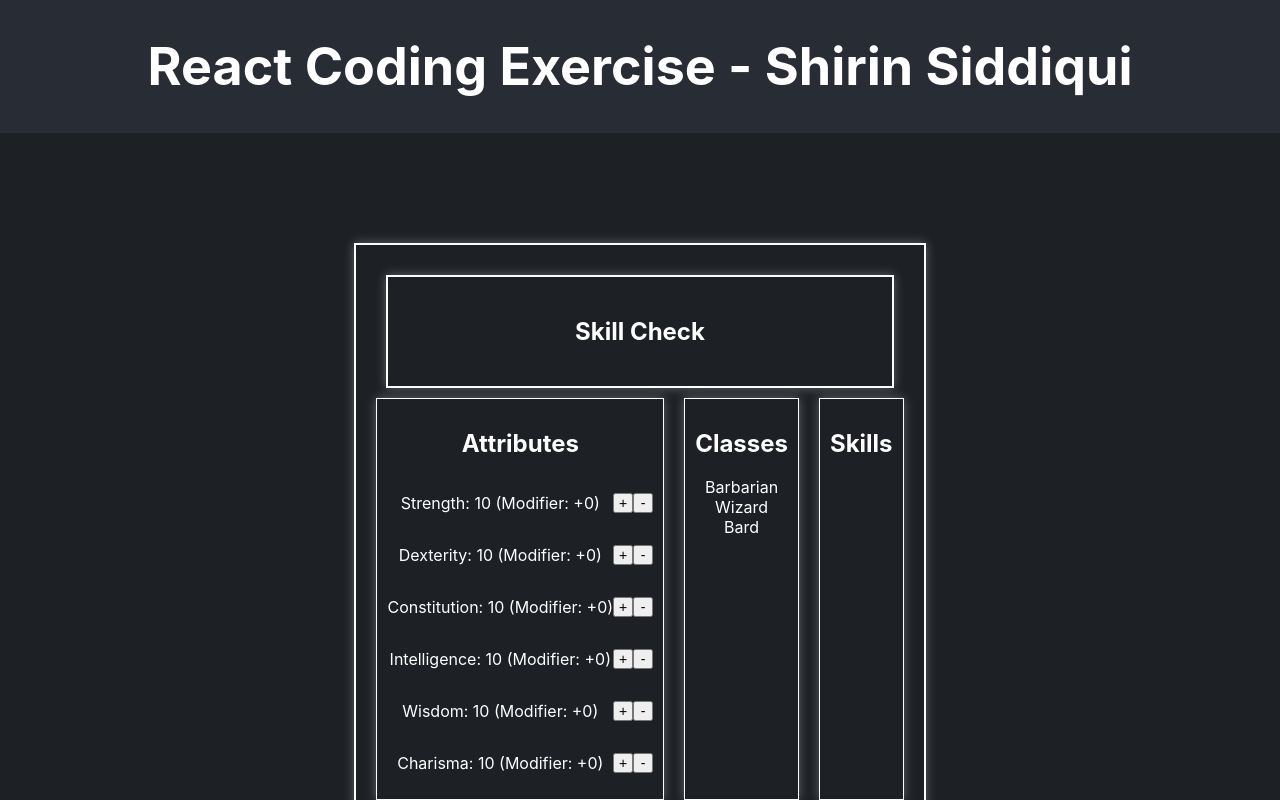
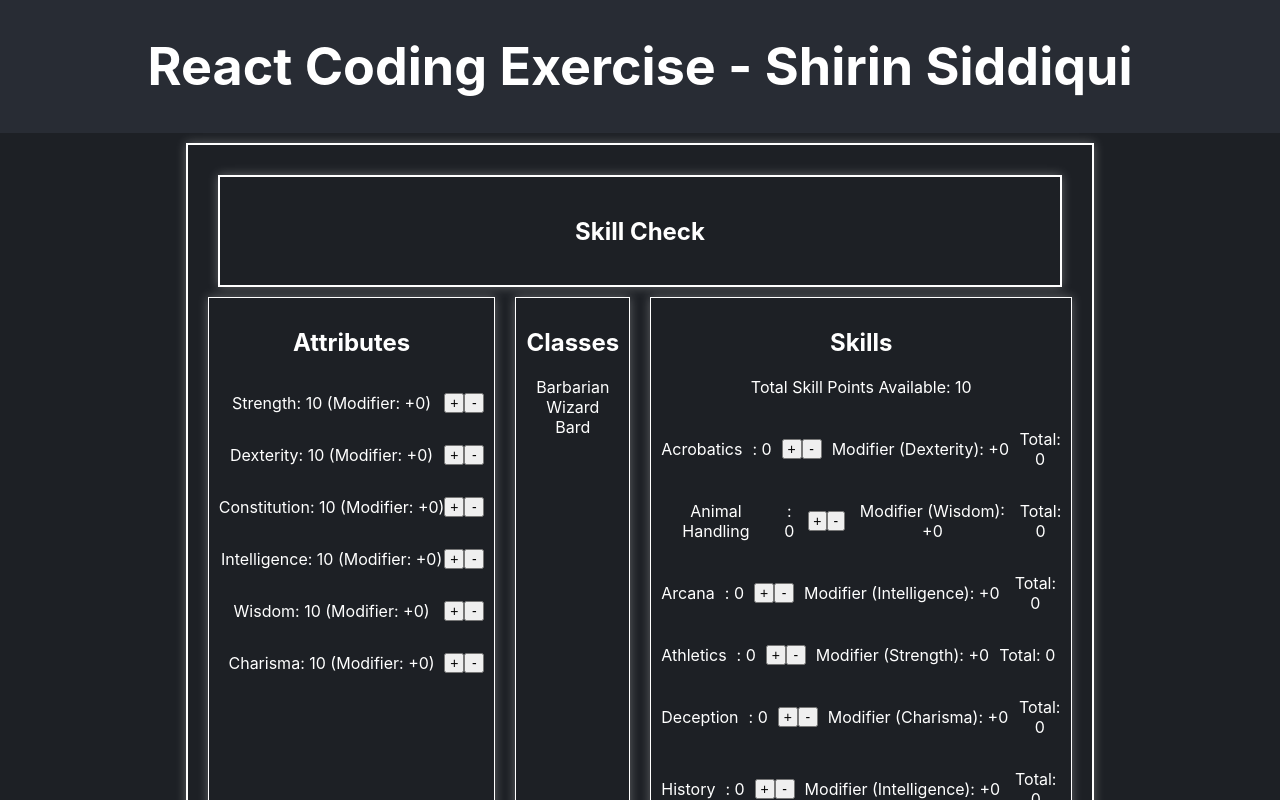
Before and after one commit to Shirin-Siddiqui/recruiting-webapp-character, a React (Create React App) app: page / in a window 1280 px wide. Shown: the top 800 px of the page. Built offline with nearby package versions, Linux system fonts and the light colour scheme.

Commit message:
Requirement 5 - Needs Issue Fixes

```diff
--- a/src/components/MainBox.js
+++ b/src/components/MainBox.js
@@ -1,6 +1,5 @@
 import React, { useState } from 'react';
 import { ATTRIBUTE_LIST, CLASS_LIST, SKILL_LIST } from '../consts.js'; // Import SKILL_LIST from consts.js
-
 
 
 const MainBox = ({ children }) => {
@@ -59,6 +58,51 @@ const getAbilityModifier = (value) => {  // Helper function to calculate the abi
         return modifier >= 0 ? `+${modifier}` : `${modifier}`;
     };
 
+    const [skillPoints, setSkillPoints] = useState(() => {     // State to manage skill points for each skill
+        const initialSkillPoints = {};
+        SKILL_LIST.forEach((skill) => {
+          initialSkillPoints[skill.name] = 0;
+        });
+        return initialSkillPoints;
+    });
+
+    const getTotalSkillPointsRemaining = () => {               // Helper function to calculate total skill points remaining
+    const intelligenceModifier = getAbilityModifier(attributes.Intelligence);
+    return 10 + 4 * intelligenceModifier;
+    };
+
+
+    const handleSkillIncrement = (skill) => {        // Helper function to handle skill points increment
+    const totalRemainingPoints = getTotalSkillPointsRemaining();
+    if (skillPoints[skill] < totalRemainingPoints) {
+        setSkillPoints((prevSkillPoints) => ({
+        ...prevSkillPoints,
+        [skill]: prevSkillPoints[skill] + 1,
+        }));
+    }
+    };
+
+
+    const handleSkillDecrement = (skill) => {        // Helper function to handle skill points decrement
+    if (skillPoints[skill] > 0) {
+        setSkillPoints((prevSkillPoints) => ({
+        ...prevSkillPoints,
+        [skill]: prevSkillPoints[skill] - 1,
+        }));
+    }
+    };
+
+    const getTotalSkillValue = (skill) => {        // Helper function to calculate total skill value for a given skill
+        const attributeModifier = getAbilityModifier(attributes[skill.attributeModifier]);
+        const totalPoints = skillPoints[skill.name] || 0;
+        const totalSkillValue = totalPoints + parseInt(attributeModifier);
+        return totalSkillValue;
+    };
+
+    const maxSkillPoints = 10 + (4 * getAbilityModifier(attributes['Intelligence']));      // Calculate the maximum skill points the character can spend based on Intelligence Modifier
+
+
+
   return (
     <div style={mainBoxContainerStyle}>
       <div style={mainBoxStyle}>
@@ -104,7 +148,20 @@ const getAbilityModifier = (value) => {  // Helper function to calculate the abi
 
           <div style={verticalBoxStyle}>
             <h1>Skills</h1>
+            <p>Total Skill Points Available: {maxSkillPoints}</p>
 
+            {SKILL_LIST.map((skill) => (
+              <div key={skill.name} style={{ display: 'flex', alignItems: 'center' }}>
+                <p>{skill.name}</p>
+                <div style={{ marginLeft: '10px', display: 'flex', alignItems: 'center' }}>
+                  <p style={{ marginRight: '10px' }}>: {skillPoints[skill.name] || 0}</p>
+                  <button className="square-button" onClick={() => handleSkillIncrement(skill.name)}>+</button>
+                  <button className="square-button" onClick={() => handleSkillDecrement(skill.name)}>-</button>
+                  <p style={{ marginLeft: '10px' }}>Modifier ({skill.attributeModifier}): {getAbilityModifier(attributes[skill.attributeModifier])}</p>
+                  <p style={{ marginLeft: '10px', flex: 1 }}>Total: {getTotalSkillValue(skill)}</p>
+                </div>
+              </div>
+            ))}
           </div>
         </div>
       </div>
```
Lines whose indentation alone changed are shown as unchanged.
